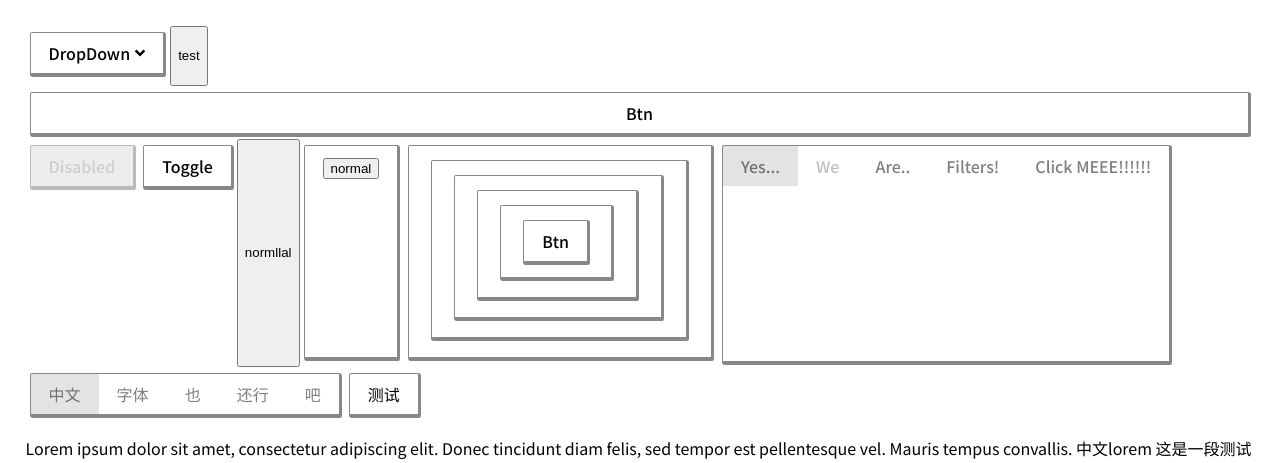
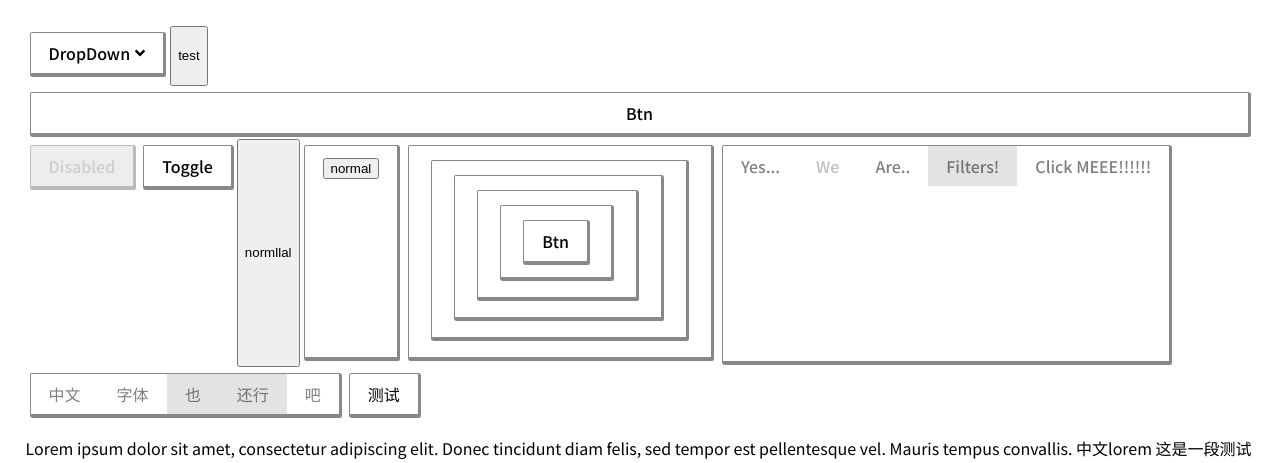
Before and after one commit to Envl/OaPack, a React (Create React App) app in the folder oa-react/: page / in a window 1280 px wide. Shown: the top 463 px of the page. Built offline with nearby package versions, Linux system fonts and the light colour scheme.

Commit message:
easier configuration for FilterGroups

```diff
--- a/oa-react/src/App.jsx
+++ b/oa-react/src/App.jsx
@@ -62,16 +62,22 @@ function App() {
           {name: 'Yes...', disabled: false},
           {name: 'we', disabled: true},
           'are..', // enabled by default
-          'Filters!',
+          {name: 'Filters!', pushed: true},
           'Click MEEE!!!!!!',
         ]}
-        defaultIndex={0}
+        // defaultIndex/={0}
         onFilterUpdate={e => console.log(e)}
       />
       <FilterGroup
         onFilterUpdate={e => console.log(e)}
-        filters={['中文', '字体', '也', '还行', '吧']}
-        defaultIndex={0}
+        filters={[
+          '中文',
+          '字体',
+          {name: '也', pushed: true},
+          {name: '还行', pushed: true},
+          '吧',
+        ]}
+        // defaultIndex={0}
       />
       <Button>测试</Button>
       <p>
--- a/oa-react/src/components/FilterGroup.jsx
+++ b/oa-react/src/components/FilterGroup.jsx
@@ -5,18 +5,23 @@ const FilterGroup = props => {
   if (props.children) {
     throw new Error('FilterGroup from OaPack can not have children components')
   }
+  let pushedCounter = 0
   const [filterStatus, setFilterStatus] = useState(
     // turn Array into Dictionary
     props.filters &&
       props.filters.reduce((pre, cur) => {
         const k = typeof cur === 'object' ? cur.name : cur
+        const pushed = cur.pushed === undefined ? false : cur.pushed
+        if (pushed) {
+          pushedCounter++
+          if (props.single && pushedCounter >= 2) {
+            throw new Error(
+              'FilterGroup with "single" option can only have one filter pushed',
+            )
+          }
+        }
         pre[k] = {
-          pushed:
-            props.defaultIndex !== undefined
-              ? props.filters[props.defaultIndex] === cur
-                ? true
-                : false
-              : false,
+          pushed: pushed,
           disabled: cur.disabled === undefined ? false : cur.disabled,
         }
         return pre
```
